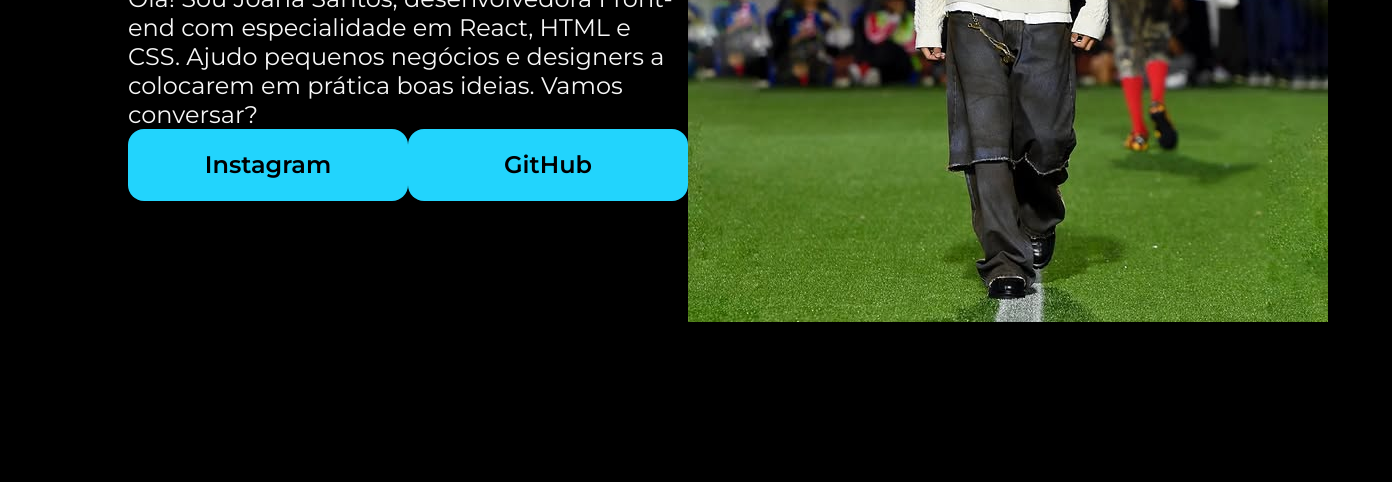
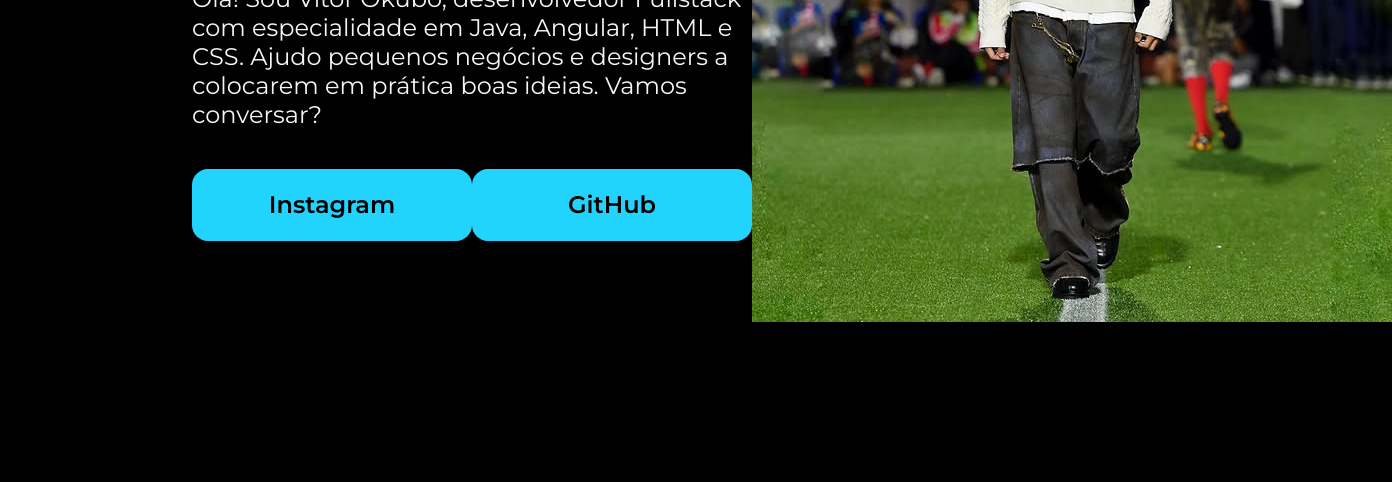
Before and after one commit to vhokuboz/portfolio-alura, a plain HTML site: page index.html in a window 1280 px wide. Shown: the part 446-928 px from the top of the page, 1392 px wide, since content can reach past the window. Drawn offline with nearby package versions, Linux system fonts and the light colour scheme.

Commit message:
Correcoes de css e texto de apresentacao

```diff
--- a/index.html
+++ b/index.html
@@ -14,7 +14,7 @@
   <main class="apresentacao">
     <section class="apresentacao__conteudo">
       <h1 class="apresentacao__conteudo__titulo">Eleve seu negócio digital a outro nível <strong class="titulo-destaque">com um Front-end de qualidade!</strong></h1>
-      <p class="apresentacao__conteudo__texto">Olá! Sou Joana Santos, desenvolvedora Front-end com especialidade em React, HTML e CSS. Ajudo pequenos negócios e designers a colocarem em prática boas ideias. Vamos conversar?</p>
+      <p class="apresentacao__conteudo__texto">Olá! Sou Vitor Okubo, desenvolvedor Fullstack com especialidade em Java, Angular, HTML e CSS. Ajudo pequenos negócios e designers a colocarem em prática boas ideias. Vamos conversar?</p>
       <div class="apresentacao__links">
         <a class="apresentacao__links__link" href="https://instagram.com/vitor.okubo">Instagram</a>
         <a class="apresentacao__links__link" href="https://github.com/vhokuboz">GitHub</a>
@@ -24,5 +24,4 @@
   </main>
   <footer></footer>
 </body>
-
 </html>
--- a/style.css
+++ b/style.css
@@ -12,7 +12,7 @@ body {
 }
 
 .apresentacao {
-  margin: 10%;
+  margin: 10% 15%;
   display: flex;
   align-items: center;
   justify-content: space-between;
@@ -20,7 +20,9 @@ body {
 
 .apresentacao__conteudo {
   width: 615px;
-
+  display: flex;
+  flex-direction: column;
+  gap: 40px;
 }
 
 .apresentacao__conteudo__titulo {
```
